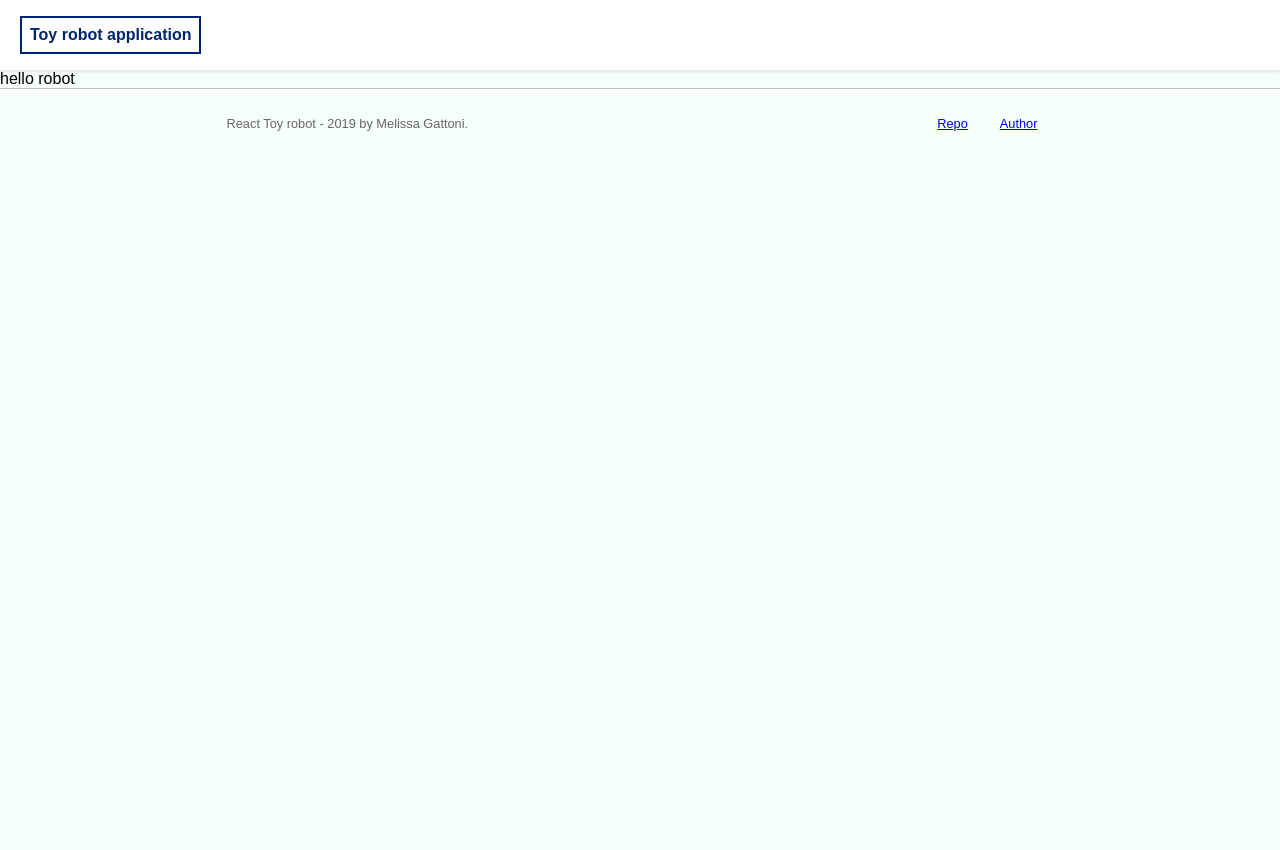
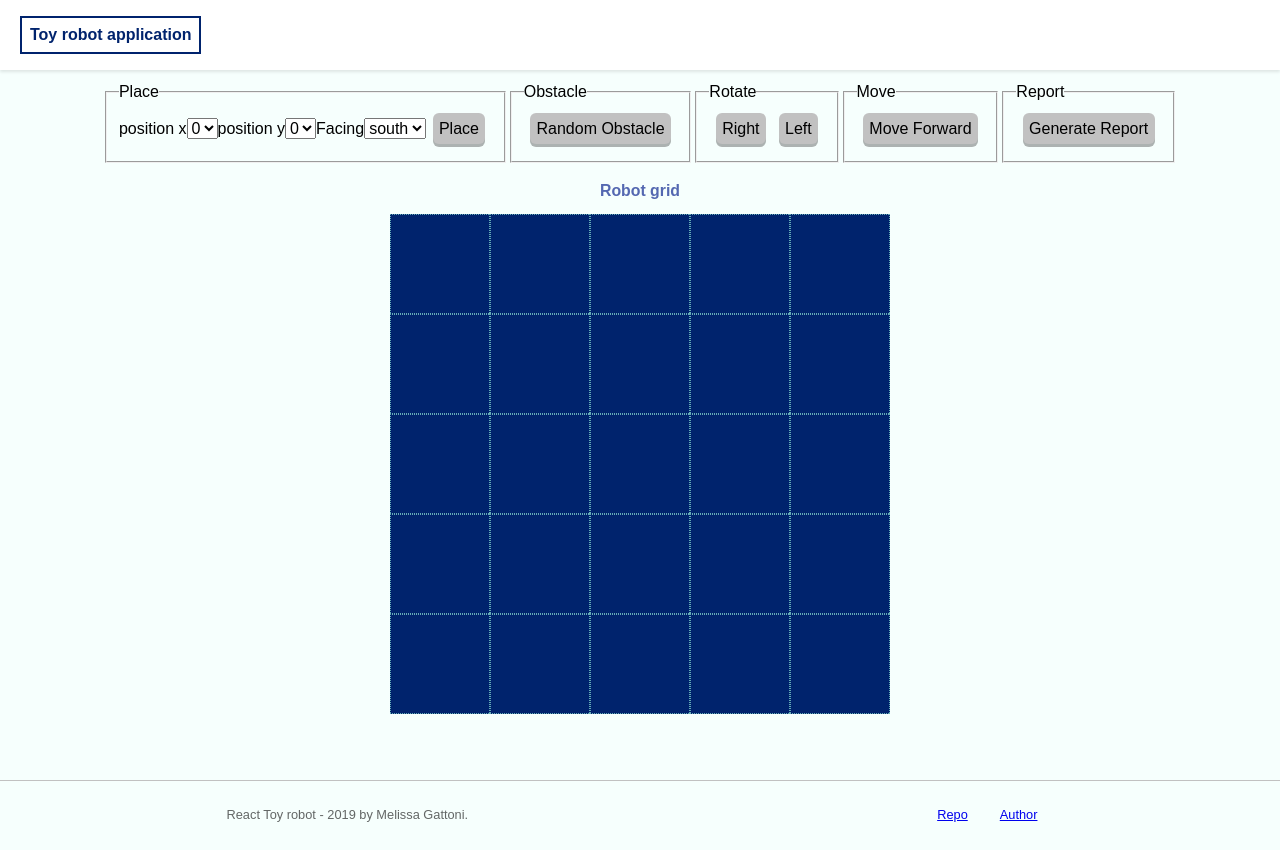
Before and after one commit to meligatt/toy-robot-react, a React app: page / in a window 1280 px wide. Before the commit the page ends 800 px from the top, so only its background shows below. Built offline with nearby package versions, Linux system fonts and the light colour scheme.

Commit message:
Update board component

```diff
--- a/src/containers/Board/index.js
+++ b/src/containers/Board/index.js
@@ -1,55 +1,55 @@
 import './index.scss';
 import React, { Component } from 'react';
-// import Tile from './../../components/Tile';
-// import Select from './../../components/Select';
-// import Button from './../../components/Button';
-// import Alert from './../../components/Alert';
-// import FieldSet from './../../components/FieldSet';
+import Tile from './../../components/Tile';
+import Select from './../../components/Select';
+import Button from './../../components/Button';
+import Alert from './../../components/Alert';
+import FieldSet from './../../components/FieldSet';
 
-// const BOARD_WIDTH = 5;
-// const BOARD_HEIGHT = 5;
+const BOARD_WIDTH = 5;
+const BOARD_HEIGHT = 5;
 
-// const MAX_Y_COORDINATE = BOARD_HEIGHT - 1;
-// const MIN_Y_COORDINATE = 0;
+const MAX_Y_COORDINATE = BOARD_HEIGHT - 1;
+const MIN_Y_COORDINATE = 0;
 
-// const MAX_X_COORDINATE = BOARD_WIDTH - 1;
-// const MIN_X_COORDINATE = 0;
+const MAX_X_COORDINATE = BOARD_WIDTH - 1;
+const MIN_X_COORDINATE = 0;
 
-// const BOARD_COORDINATES_OPTIONS = [
-//   {title:'0', value:0},
-//   {title:'1', value:1},
-//   {title:'2', value:2},
-//   {title:'3', value:3},
-//   {title:'4', value:4}
-// ];
+const BOARD_COORDINATES_OPTIONS = [
+  {title:'0', value:0},
+  {title:'1', value:1},
+  {title:'2', value:2},
+  {title:'3', value:3},
+  {title:'4', value:4}
+];
 
-// const ROBOT_ROTATION_OPTIONS = [
-//   {title:'south', value:'SOUTH'},
-//   {title:'north', value:'NORTH'},
-//   {title:'east', value:'EAST'},
-//   {title:'west', value:'WEST'}
-// ];
+const ROBOT_ROTATION_OPTIONS = [
+  {title:'south', value:'SOUTH'},
+  {title:'north', value:'NORTH'},
+  {title:'east', value:'EAST'},
+  {title:'west', value:'WEST'}
+];
 
-// const ROBOT_DIRECTION_MAP = {
-//   NORTH: {
-//     RIGHT: 'EAST',
-//     LEFT: 'WEST',
-//   },
-//   EAST: {
-//     RIGHT: 'SOUTH',
-//     LEFT: 'NORTH',
-//   },
-//   SOUTH: {
-//     RIGHT: 'WEST',
-//     LEFT: 'EAST',
-//   },
-//   WEST: {
-//     RIGHT: 'NORTH',
-//     LEFT: 'SOUTH',
-//   },
-// };
+const ROBOT_DIRECTION_MAP = {
+  NORTH: {
+    RIGHT: 'EAST',
+    LEFT: 'WEST',
+  },
+  EAST: {
+    RIGHT: 'SOUTH',
+    LEFT: 'NORTH',
+  },
+  SOUTH: {
+    RIGHT: 'WEST',
+    LEFT: 'EAST',
+  },
+  WEST: {
+    RIGHT: 'NORTH',
+    LEFT: 'SOUTH',
+  },
+};
 
-// const BOARD_MATRIX = new Array(BOARD_WIDTH).fill(0).map(() => new Array(BOARD_HEIGHT).fill(0));
+const BOARD_MATRIX = new Array(BOARD_WIDTH).fill(0).map(() => new Array(BOARD_HEIGHT).fill(0));
 
 class Board extends Component{
   constructor(props) {
@@ -64,206 +64,205 @@ class Board extends Component{
       obstacle: [0,2]
     };
   }
-  // componentDidUpdate(prevProps, prevState) {
-  //   const hasRobotPosXChanged = prevState.robotPosX !== this.state.robotPosX;
-  //   const hasRobotPosYChanged = prevState.robotPosY !== this.state.robotPosY;
-  //   if(hasRobotPosXChanged || hasRobotPosYChanged){
-  //     // validate robotPos againts obstable.
-  //     if (this.state.robotPosX === this.state.obstacle[0] && this.state.robotPosY === this.state.obstacle[1]){
-  //       this.setState({
-  //         robotPosX: prevState.robotPosX,
-  //         robotPosY: prevState.robotPosY
-  //       });
-  //     }
-  //   }
-  // }
-  // handlePositionBlur(event) {
-  //   const id = event.target.id;
-  //   const value = parseInt(event.target.value, 10);
-  //   this.setState({
-  //     [id]: value,
-  //     shouldPlace: false
-  //   });
-  // }
-  // handleDirectionBlur(event) {
-  //   const value = event.target.value;
-  //   this.setState({
-  //     robotDirection: value,
-  //     shouldPlace: false
-  //   });
-  // }
-  // handlePlaceClick() {
-  //   this.setState({
-  //     shouldPlace: true,
-  //     shouldReport: false,
-  //   });
-  // }
-  // handleRandomObstacleClick() {
-  //   const randomPosX = Math.floor(Math.random() * Math.floor(BOARD_WIDTH));
-  //   const randomPosY = Math.floor(Math.random() * Math.floor(BOARD_HEIGHT));
+  componentDidUpdate(prevProps, prevState) {
+    const hasRobotPosXChanged = prevState.robotPosX !== this.state.robotPosX;
+    const hasRobotPosYChanged = prevState.robotPosY !== this.state.robotPosY;
+    if(hasRobotPosXChanged || hasRobotPosYChanged){
+      // validate robotPos againts obstable.
+      if (this.state.robotPosX === this.state.obstacle[0] && this.state.robotPosY === this.state.obstacle[1]){
+        this.setState({
+          robotPosX: prevState.robotPosX,
+          robotPosY: prevState.robotPosY
+        });
+      }
+    }
+  }
+  handlePositionBlur(event) {
+    const id = event.target.id;
+    const value = parseInt(event.target.value, 10);
+    this.setState({
+      [id]: value,
+      shouldPlace: false
+    });
+  }
+  handleDirectionBlur(event) {
+    const value = event.target.value;
+    this.setState({
+      robotDirection: value,
+      shouldPlace: false
+    });
+  }
+  handlePlaceClick() {
+    this.setState({
+      shouldPlace: true,
+      shouldReport: false,
+    });
+  }
+  handleRandomObstacleClick() {
+    const randomPosX = Math.floor(Math.random() * Math.floor(BOARD_WIDTH));
+    const randomPosY = Math.floor(Math.random() * Math.floor(BOARD_HEIGHT));
 
-  //   const isValidPositionX = randomPosX !== this.state.robotPosX;
-  //   const isValidPositionY = randomPosY !== this.state.robotPosY;
+    const isValidPositionX = randomPosX !== this.state.robotPosX;
+    const isValidPositionY = randomPosY !== this.state.robotPosY;
 
-  //   if(isValidPositionX || isValidPositionY){
-  //     this.setState({
-  //       obstacle: [randomPosX, randomPosY]
-  //     });
-  //   }
-  // }
-  // handleTurnClick(event) {
-  //   const turnValue = event.target.value;
-  //   const currentRobotDirection = this.state.robotDirection;
-  //   const newRobotDirection = ROBOT_DIRECTION_MAP[currentRobotDirection][turnValue];
-  //   this.setState({
-  //     robotDirection: newRobotDirection,
-  //     shouldReport: false,
-  //   });
-  // }
-  // handleMoveClick() {
-  //   const direction = this.state.robotDirection;
-  //   switch (direction){
-  //   case 'NORTH':
-  //     this.setState({
-  //       robotPosY: (this.state.robotPosY < MAX_Y_COORDINATE) ? this.state.robotPosY + 1 : this.state.robotPosY,
-  //       shouldReport: false
-  //     });
-  //     break;
-  //   case 'EAST':
-  //     this.setState({
-  //       robotPosX: (this.state.robotPosX < MAX_X_COORDINATE) ? this.state.robotPosX + 1 : this.state.robotPosX,
-  //       shouldReport: false
-  //     });
-  //     break;
-  //   case 'SOUTH':
-  //     this.setState({
-  //       robotPosY: (this.state.robotPosY > MIN_Y_COORDINATE) ? this.state.robotPosY - 1 : this.state.robotPosY,
-  //       shouldReport: false
-  //     });
-  //     break;
-  //   case 'WEST':
-  //     this.setState({
-  //       robotPosX: (this.state.robotPosX > MIN_X_COORDINATE) ? this.state.robotPosX - 1 : this.state.robotPosX,
-  //       shouldReport: false
-  //     });
-  //     break;
-  //   default:
-  //     throw new Error('Not valid direction');
-  //   }
-  // }
-  // handleReportClick() {
-  //   if (!this.state.shouldPlace){
-  //     return;
-  //   }
-  //   const newReportMessage = `
-  //   Robot is currently in position x: ${this.state.robotPosX},
-  //    position y: ${this.state.robotPosY}, facing: ${this.state.robotDirection}`;
+    if(isValidPositionX || isValidPositionY){
+      this.setState({
+        obstacle: [randomPosX, randomPosY]
+      });
+    }
+  }
+  handleTurnClick(event) {
+    const turnValue = event.target.value;
+    const currentRobotDirection = this.state.robotDirection;
+    const newRobotDirection = ROBOT_DIRECTION_MAP[currentRobotDirection][turnValue];
+    this.setState({
+      robotDirection: newRobotDirection,
+      shouldReport: false,
+    });
+  }
+  handleMoveClick() {
+    const direction = this.state.robotDirection;
+    switch (direction){
+    case 'NORTH':
+      this.setState({
+        robotPosY: (this.state.robotPosY < MAX_Y_COORDINATE) ? this.state.robotPosY + 1 : this.state.robotPosY,
+        shouldReport: false
+      });
+      break;
+    case 'EAST':
+      this.setState({
+        robotPosX: (this.state.robotPosX < MAX_X_COORDINATE) ? this.state.robotPosX + 1 : this.state.robotPosX,
+        shouldReport: false
+      });
+      break;
+    case 'SOUTH':
+      this.setState({
+        robotPosY: (this.state.robotPosY > MIN_Y_COORDINATE) ? this.state.robotPosY - 1 : this.state.robotPosY,
+        shouldReport: false
+      });
+      break;
+    case 'WEST':
+      this.setState({
+        robotPosX: (this.state.robotPosX > MIN_X_COORDINATE) ? this.state.robotPosX - 1 : this.state.robotPosX,
+        shouldReport: false
+      });
+      break;
+    default:
+      throw new Error('Not valid direction');
+    }
+  }
+  handleReportClick() {
+    if (!this.state.shouldPlace){
+      return;
+    }
+    const newReportMessage = `
+    Robot is currently in position x: ${this.state.robotPosX},
+     position y: ${this.state.robotPosY}, facing: ${this.state.robotDirection}`;
 
-  //   this.setState({
-  //     shouldReport: true,
-  //     reportMessage: newReportMessage
-  //   });
-  // }
-  // renderColumn(column, index, robotPosY, robotPosX, robotDirection, hasObstacle) {
-  //   return (
-  //     <div key = { index } style = { {transform: 'rotate(180deg)'} } role = "row">
-  //       {
-  //         column.map((_, index) => {
-  //           if (robotPosY  === index){
-  //             return <Tile key = { index } show = { true } direction = { robotDirection } />;
-  //           }
-  //           if (hasObstacle && this.state.obstacle[1] === index){
-  //             return <Tile key = { index } show = { false } hasObstacle = { hasObstacle }/>;
-  //           }
+    this.setState({
+      shouldReport: true,
+      reportMessage: newReportMessage
+    });
+  }
+  renderColumn(column, index, robotPosY, robotPosX, robotDirection, hasObstacle) {
+    return (
+      <div key = { index } style = { {transform: 'rotate(180deg)'} } role = "row">
+        {
+          column.map((_, index) => {
+            if (robotPosY  === index){
+              return <Tile key = { index } show = { true } direction = { robotDirection } />;
+            }
+            if (hasObstacle && this.state.obstacle[1] === index){
+              return <Tile key = { index } show = { false } hasObstacle = { hasObstacle }/>;
+            }
 
-  //           return <Tile key = { index } show = { false } hasObstacle = { false }/>;
-  //         })
-  //       }
-  //     </div>
-  //   );
-  // }
-  // renderEmptyColumn(column, index, hasObstacle) {
-  //   return (
-  //     <div key = { index } style = { {transform: 'rotate(180deg)'} } role = "row">
-  //       {
-  //         column.map((_, index) => {
-  //           if (hasObstacle && this.state.obstacle[1] === index){
-  //             return <Tile key = { index } show = { false } hasObstacle = { hasObstacle }/>;
-  //           }
+            return <Tile key = { index } show = { false } hasObstacle = { false }/>;
+          })
+        }
+      </div>
+    );
+  }
+  renderEmptyColumn(column, index, hasObstacle) {
+    return (
+      <div key = { index } style = { {transform: 'rotate(180deg)'} } role = "row">
+        {
+          column.map((_, index) => {
+            if (hasObstacle && this.state.obstacle[1] === index){
+              return <Tile key = { index } show = { false } hasObstacle = { hasObstacle }/>;
+            }
 
-  //           return <Tile key = { index } show = { false } hasObstacle = { false }/>;
-  //         })
-  //       }
-  //     </div>
-  //   );
-  // }
-  // renderEmptyGrid() {
-  //   return BOARD_MATRIX.map((column, index) => this.renderEmptyColumn(column, index));
-  // }
+            return <Tile key = { index } show = { false } hasObstacle = { false }/>;
+          })
+        }
+      </div>
+    );
+  }
+  renderEmptyGrid() {
+    return BOARD_MATRIX.map((column, index) => this.renderEmptyColumn(column, index));
+  }
   render() {
-  //   const {robotPosX, robotPosY, robotDirection, shouldPlace, shouldReport, reportMessage, obstacle} =  this.state;
+    const {robotPosX, robotPosY, robotDirection, shouldPlace, shouldReport, reportMessage, obstacle} =  this.state;
 
-    //   return(
-    //     <main className = "board-main">
-    //       <div className = "flex-grid board-main__searchbar" role = "search">
-    //         <FieldSet legend = "Place">
-    //           <Select
-    //             label = "position x"
-    //             name = "robotPosX"
-    //             value = { this.robotPosX }
-    //             options = { BOARD_COORDINATES_OPTIONS }
-    //             onBlur = { (e) => this.handlePositionBlur(e) } />
-    //           <Select
-    //             label = "position y"
-    //             name = "robotPosY"
-    //             value = { this.robotPosY }
-    //             options = { BOARD_COORDINATES_OPTIONS }
-    //             onBlur = { (e) => this.handlePositionBlur(e) } />
-    //           <Select
-    //             label = "Facing"
-    //             name = "robotDirection"
-    //             value = { this.robotDirection }
-    //             options = { ROBOT_ROTATION_OPTIONS }
-    //             onBlur = { (e) => this.handleDirectionBlur(e) } />
-    //           <Button onClick = { () => this.handlePlaceClick() } label = "Place"/>
-    //         </FieldSet>
-    //         <FieldSet legend = "Obstacle">
-    //           <Button onClick = { () => this.handleRandomObstacleClick() } label = "Random Obstacle"/>
-    //         </FieldSet>
+    return(
+      <main className = "board-main">
+        <div className = "flex-grid board-main__searchbar" role = "search">
+          <FieldSet legend = "Place">
+            <Select
+              label = "position x"
+              name = "robotPosX"
+              value = { this.robotPosX }
+              options = { BOARD_COORDINATES_OPTIONS }
+              onBlur = { (e) => this.handlePositionBlur(e) } />
+            <Select
+              label = "position y"
+              name = "robotPosY"
+              value = { this.robotPosY }
+              options = { BOARD_COORDINATES_OPTIONS }
+              onBlur = { (e) => this.handlePositionBlur(e) } />
+            <Select
+              label = "Facing"
+              name = "robotDirection"
+              value = { this.robotDirection }
+              options = { ROBOT_ROTATION_OPTIONS }
+              onBlur = { (e) => this.handleDirectionBlur(e) } />
+            <Button onClick = { () => this.handlePlaceClick() } label = "Place"/>
+          </FieldSet>
+          <FieldSet legend = "Obstacle">
+            <Button onClick = { () => this.handleRandomObstacleClick() } label = "Random Obstacle"/>
+          </FieldSet>
 
-    //         <FieldSet legend = "Rotate">
-    //           <Button value = "RIGHT" onClick = { (e) => this.handleTurnClick(e) } label = "Right"/>
-    //           <Button value = "LEFT" onClick = { (e) => this.handleTurnClick(e) } label = "Left"/>
-    //         </FieldSet>
+          <FieldSet legend = "Rotate">
+            <Button value = "RIGHT" onClick = { (e) => this.handleTurnClick(e) } label = "Right"/>
+            <Button value = "LEFT" onClick = { (e) => this.handleTurnClick(e) } label = "Left"/>
+          </FieldSet>
 
-    //         <FieldSet legend = "Move">
-    //           <Button onClick = { () => this.handleMoveClick() } label = "move forward" />
+          <FieldSet legend = "Move">
+            <Button onClick = { () => this.handleMoveClick() } label = "move forward" />
 
-    //         </FieldSet>
+          </FieldSet>
 
-    //         <FieldSet legend = "Report">
-    //           <Button onClick = { () => this.handleReportClick() } label = "Generate report" />
-    //         </FieldSet>
-    //       </div>
-    //       <h2 id = "grid-title" className = "board-main__subtitle">Robot grid</h2>
-    //       <div className = "flex-grid-fifth" role = "grid" aria-labelledby = "grid-title">
-    //         { !shouldPlace && BOARD_MATRIX.length > 0 && this.renderEmptyGrid() }
+          <FieldSet legend = "Report">
+            <Button onClick = { () => this.handleReportClick() } label = "Generate report" />
+          </FieldSet>
+        </div>
+        <h2 id = "grid-title" className = "board-main__subtitle">Robot grid</h2>
+        <div className = "flex-grid-fifth" role = "grid" aria-labelledby = "grid-title">
+          { !shouldPlace && BOARD_MATRIX.length > 0 && this.renderEmptyGrid() }
 
-    //         { shouldPlace && BOARD_MATRIX.length > 0 &&
-    //             BOARD_MATRIX.map((column, index) => {
-    //               const hasObstacle = (obstacle.lenght !== 0 && obstacle[0] === index) ? true : false;
-    //               if (robotPosX  === index){
-    //                 return this.renderColumn(column, index, robotPosY, robotPosX, robotDirection, hasObstacle);
-    //               } else {
-    //                 return this.renderEmptyColumn(column, index, hasObstacle);
-    //               }
-    //             })
-    //         }
-    //       </div>
-    //       { shouldReport && <Alert text = { reportMessage }/> }
-    //     </main>
-    //   );
-    return <div>hello robot</div>;
+          { shouldPlace && BOARD_MATRIX.length > 0 &&
+                BOARD_MATRIX.map((column, index) => {
+                  const hasObstacle = (obstacle.lenght !== 0 && obstacle[0] === index) ? true : false;
+                  if (robotPosX  === index){
+                    return this.renderColumn(column, index, robotPosY, robotPosX, robotDirection, hasObstacle);
+                  } else {
+                    return this.renderEmptyColumn(column, index, hasObstacle);
+                  }
+                })
+          }
+        </div>
+        { shouldReport && <Alert text = { reportMessage }/> }
+      </main>
+    );
   }
 
 }
```
